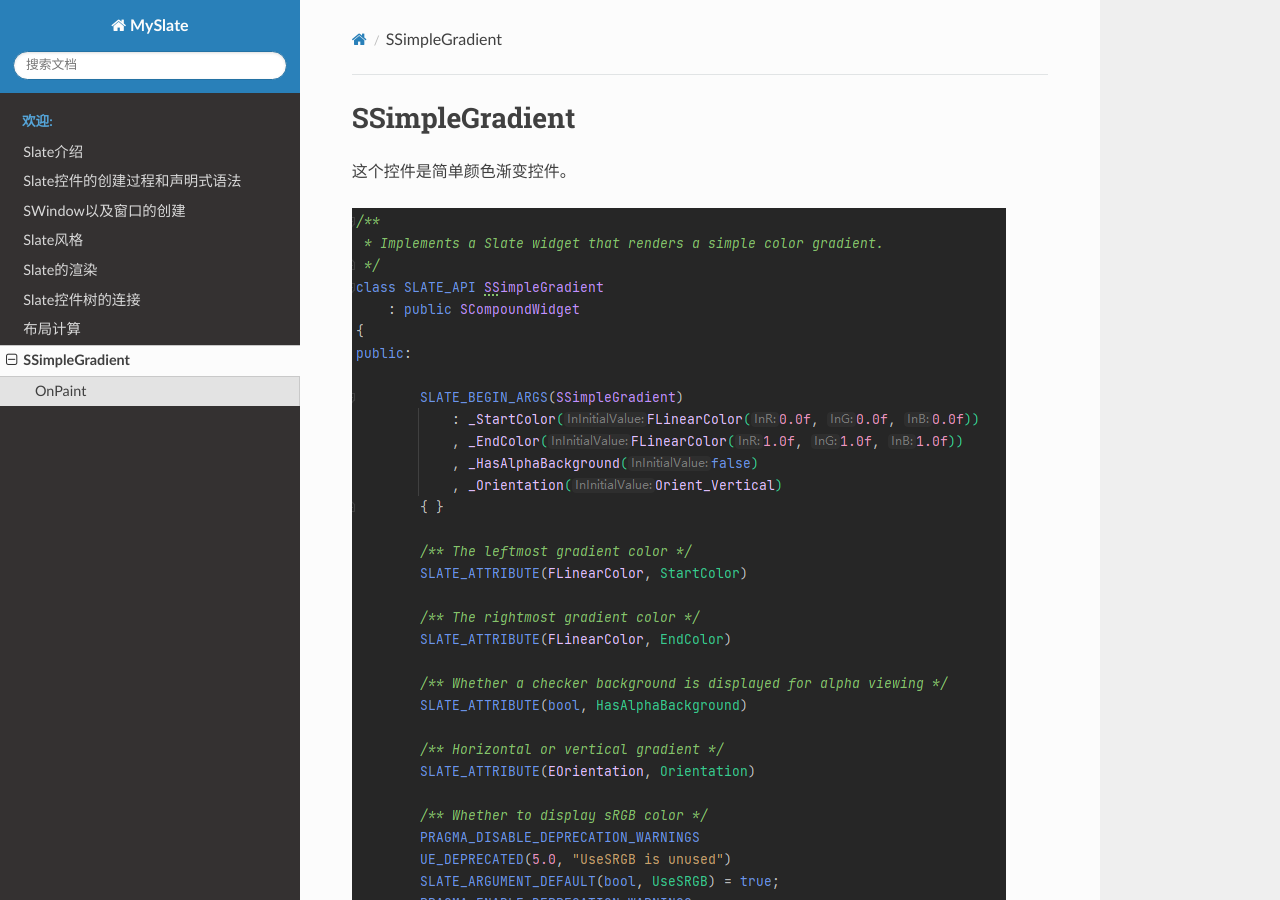
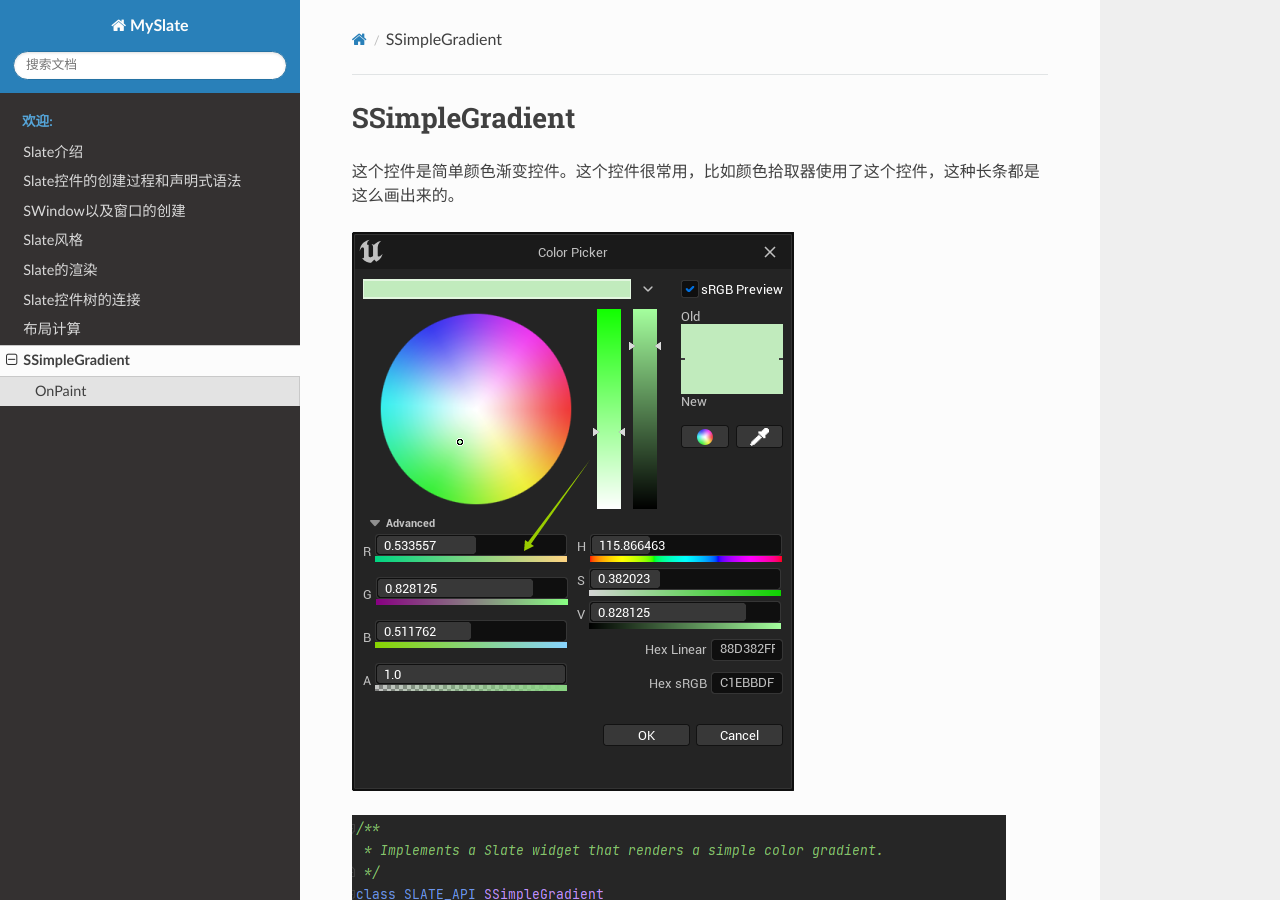
Before and after one commit to pixel-Teee/MySlate, a Sphinx documentation site: the page built from source/pages/SSimpleGradient.md, in a window 1280 px wide and 900 px high. Built offline with Sphinx 7.4.7 and the Read the Docs theme 2.0.0, drawn with Linux system fonts in a browser that asks for light colours; comment, search, counter and statistics services are not loaded.

Commit message:
update blog

```diff
--- a/source/pages/SSimpleGradient.md
+++ b/source/pages/SSimpleGradient.md
@@ -2,7 +2,9 @@
 
 
 
-这个控件是简单颜色渐变控件。
+这个控件是简单颜色渐变控件。这个控件很常用，比如颜色拾取器使用了这个控件，这种长条都是这么画出来的。
+
+![](_static/Image/Slate/SSimpleGradient_ColorPicker.png)
 
 ![](_static/Image/Slate/SSimpleGradient.png)
 
```
Also changed, not shown: source/pages/_static/Image/Slate/SSimpleGradient_ColorPicker.png (added).
